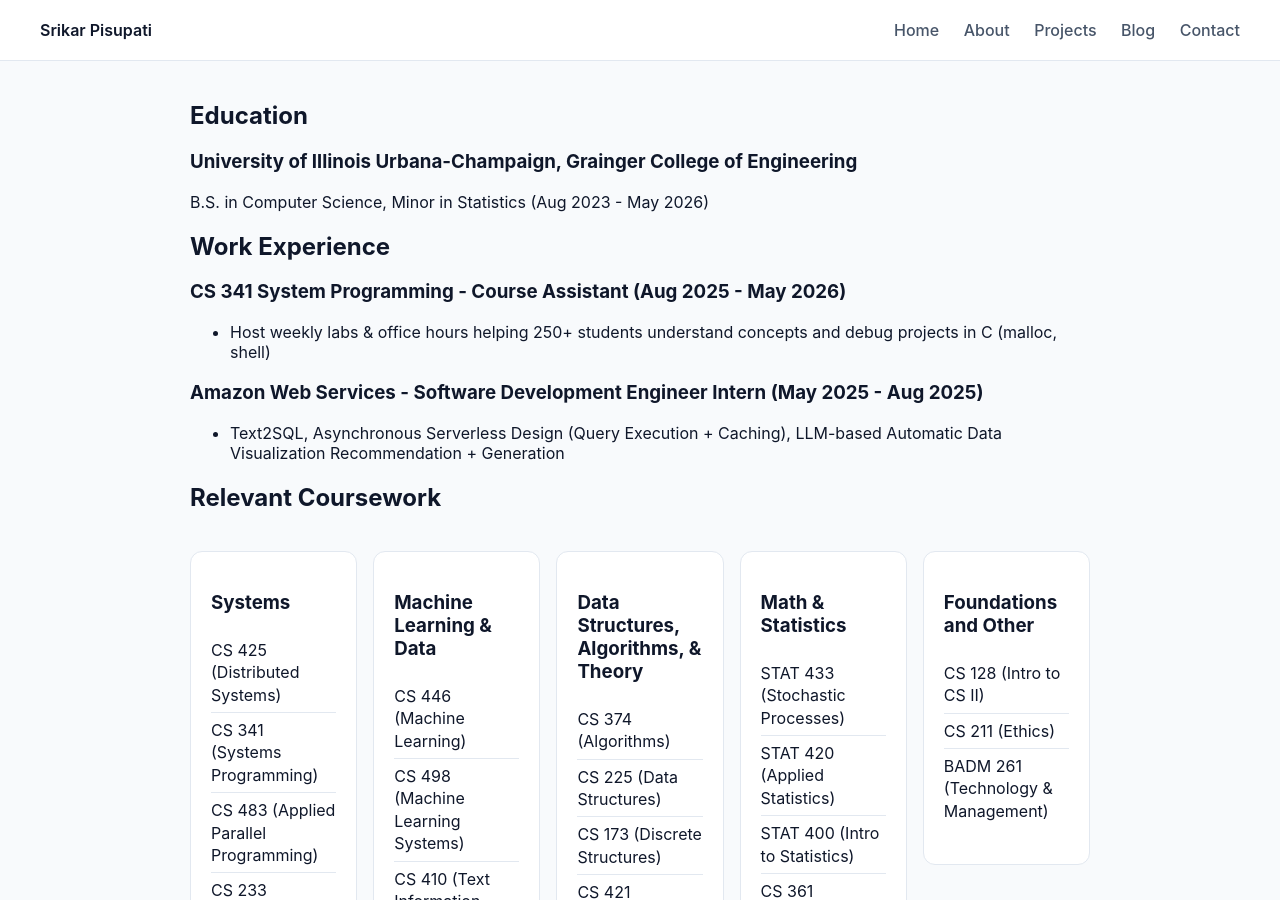
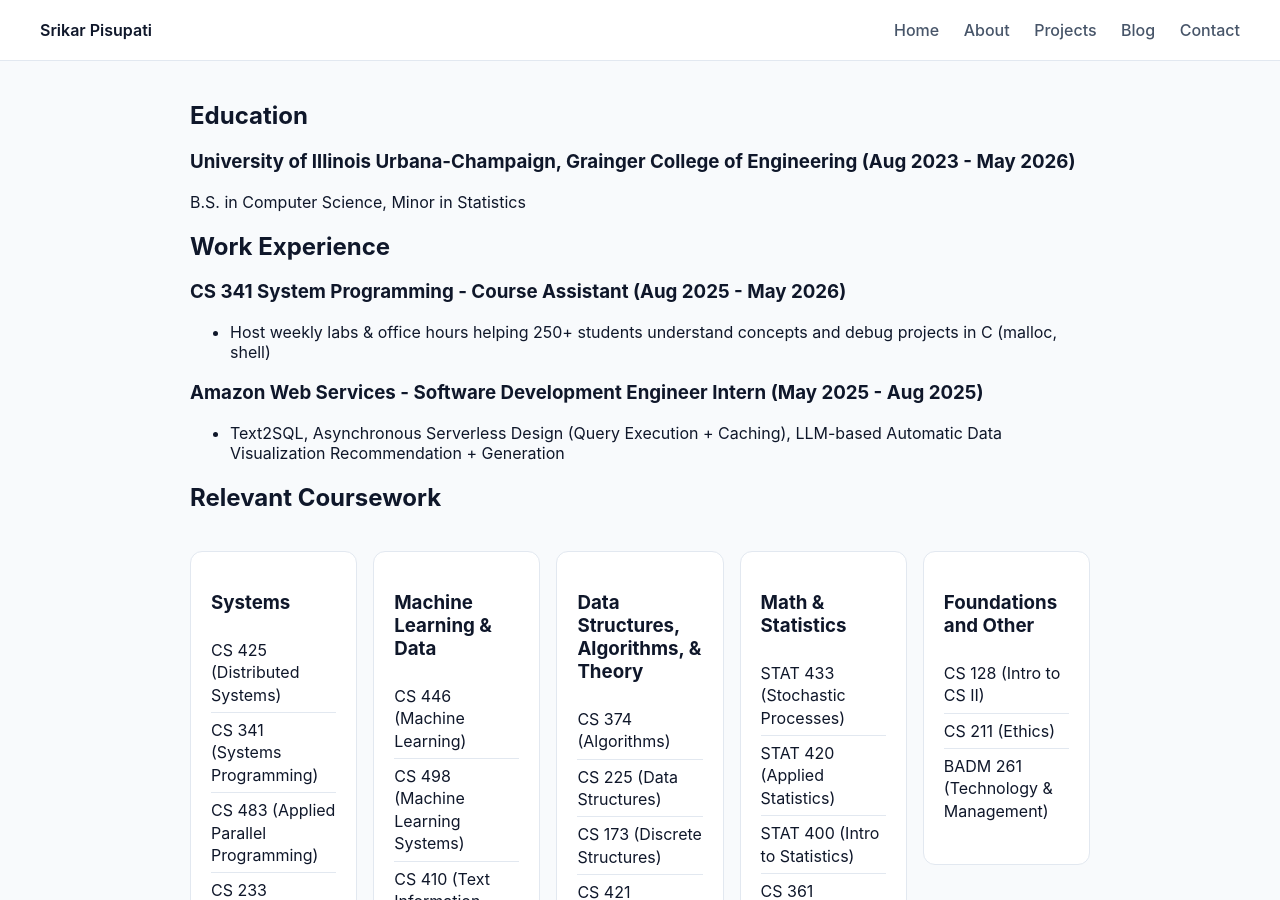
Before and after one commit to srikarpisupati/srikarpisupati.github.io, a Jekyll site: the page built from about.md, in a window 1280 px wide and 900 px high. Built offline with Jekyll 4.4.1, drawn with Linux system fonts in a browser that asks for light colours.

```diff
--- a/about.md
+++ b/about.md
@@ -6,8 +6,8 @@ permalink: /about/
 
 ## Education
 
-### University of Illinois Urbana-Champaign, Grainger College of Engineering
-B.S. in Computer Science, Minor in Statistics (Aug 2023 - May 2026)
+### University of Illinois Urbana-Champaign, Grainger College of Engineering (Aug 2023 - May 2026)
+B.S. in Computer Science, Minor in Statistics
 
 ## Work Experience
 
```
